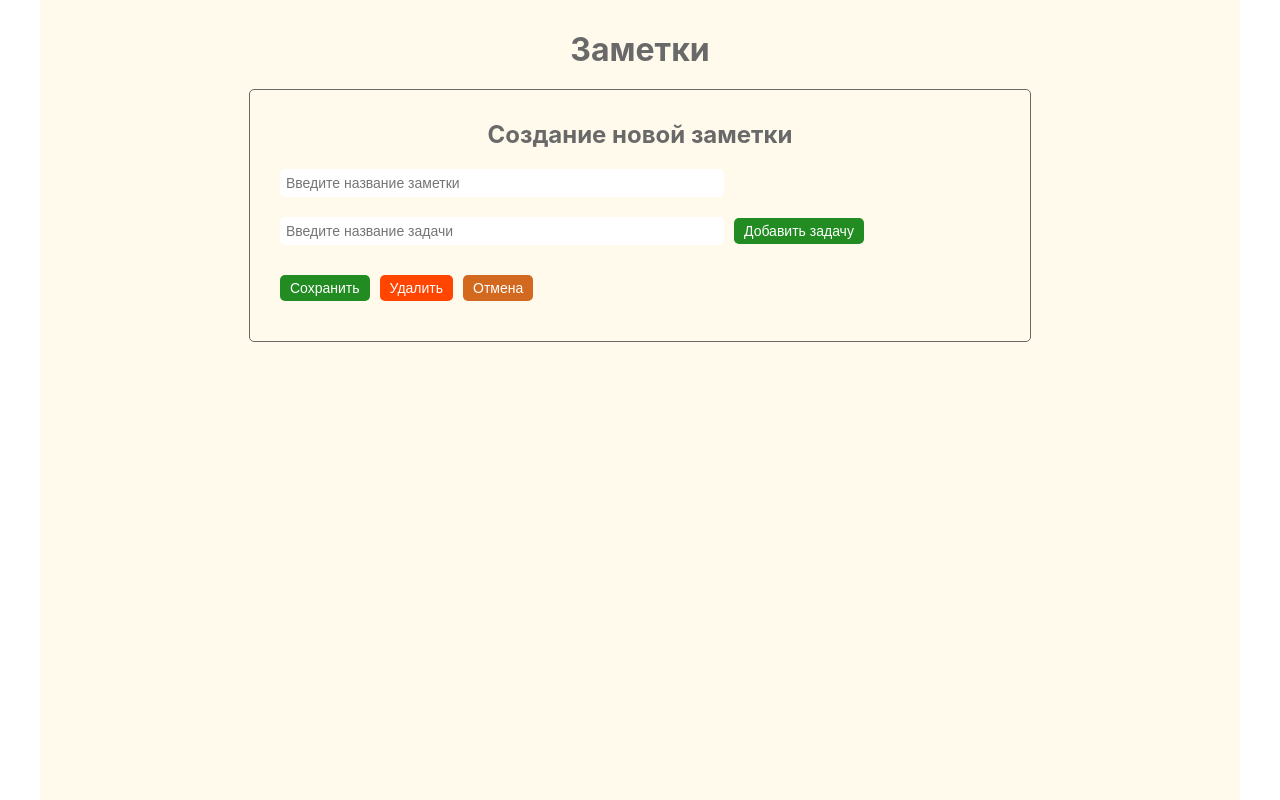
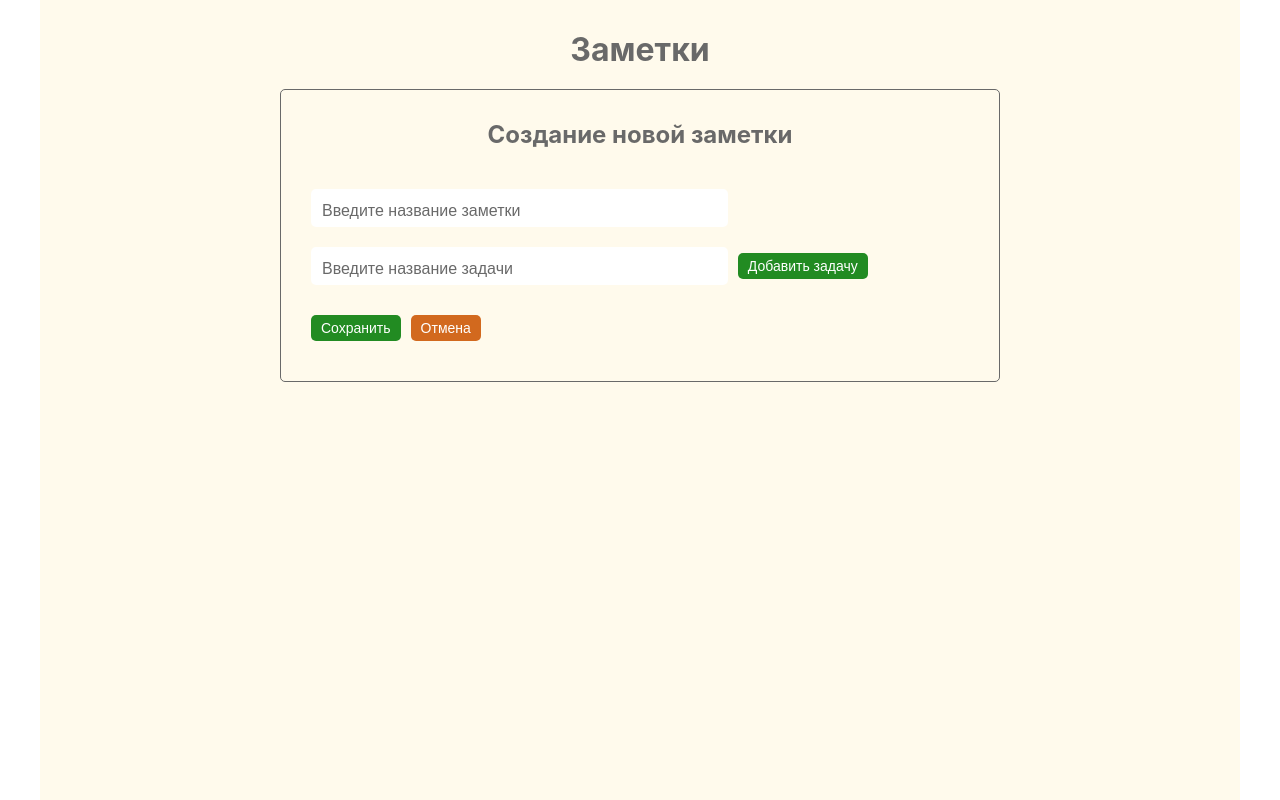
Before and after one commit to SDen4/notes__react_ts, a React (Create React App) app: page / in a window 1280 px wide. Both pictures are taken after a click on the button "Создать заметку". Built offline with nearby package versions, Linux system fonts and the light colour scheme.

Commit message:
correct styles

```diff
--- a/src/components/AddNote/AddNote.module.scss
+++ b/src/components/AddNote/AddNote.module.scss
@@ -7,6 +7,10 @@
   padding: 30px 30px 40px;
   border: 1px solid #696969;
   border-radius: 5px;
+
+  -webkit-box-sizing: border-box;
+  -moz-box-sizing: border-box;
+  box-sizing: border-box;
 
   & h2 {
     color: #696969;
@@ -24,7 +28,7 @@
   display: flex;
   align-items: center;
   width: 100%;
-  margin-bottom: 20px;
+  margin: 20px 0;
 
   &:last-child {
     margin-bottom: 0;
@@ -36,14 +40,20 @@
     border-radius: 5px;
     height: 26px;
     width: 60%;
-    padding: 0 5px;
+    padding: 5px 10px;
     margin-right: 10px;
-    font-size: 14px;
+    font-size: 1.5rem;
     transition: 0.3s;
+    color: #696969;
 
     &:hover {
       border: 1px solid #cd853f;
     }
+  }
+
+  & input::placeholder {
+    font-size: 16px;
+    color: #696969;
   }
 }
 
@@ -96,3 +106,7 @@
   display: flex;
   flex-direction: column;
 }
+
+.input_warning {
+  border: 2px solid #ff6347;
+}
--- a/src/components/AddNote/AddNote.tsx
+++ b/src/components/AddNote/AddNote.tsx
@@ -1,8 +1,6 @@
 import React, { useState } from 'react';
 import { connect } from 'react-redux';
 import { createNote, editNote } from '../../redux/actions';
-
-// import { EDIT_NOTE, DEL_NOTE } from '../../redux/types';
 
 import Task from '../Task/Task';
 
@@ -11,6 +9,7 @@ import styles from './AddNote.module.scss';
 interface IProps {
   createNote: any;
   editNote: any;
+  cancelNote: any;
   editData?: { editId: string; editTitle: string; editTasks: any };
   editClear: any;
 }
@@ -18,6 +17,7 @@ interface IProps {
 const AddNote: React.FC<IProps> = ({
   createNote,
   editNote,
+  cancelNote,
   editData,
   editClear,
 }) => {
@@ -84,12 +84,14 @@ const AddNote: React.FC<IProps> = ({
       editNote(newNote);
 
       //Очистить editData
-      //
-      //
       editClear();
     } else {
       createNote(newNote);
     }
+  };
+
+  const cancelSaveHandler = () => {
+    cancelNote();
   };
 
   return (
@@ -133,15 +135,9 @@ const AddNote: React.FC<IProps> = ({
           </button>
 
           <button
-            type="button"
-            className={`${styles.button} ${styles.button_del}`}
-          >
-            Удалить
-          </button>
-
-          <button
             type="reset"
             className={`${styles.button} ${styles.button_cancel}`}
+            onClick={cancelSaveHandler}
           >
             Отмена
           </button>
--- a/src/components/App/App.tsx
+++ b/src/components/App/App.tsx
@@ -1,6 +1,6 @@
 import React, { useState } from 'react';
 import { connect, useDispatch } from 'react-redux';
-import { newNote, editNote } from '../../redux/actions';
+import { newNote, editNote, cancelNote } from '../../redux/actions';
 
 import { DEL_NOTE } from '../../redux/types';
 
@@ -14,9 +14,10 @@ interface IProps {
   save: boolean;
   newNote: any;
   editNote: any;
+  cancelNote: any;
 }
 
-const App: React.FC<IProps> = ({ save, newNote, editNote }) => {
+const App: React.FC<IProps> = ({ save, newNote, editNote, cancelNote }) => {
   const addNoteFlag = save;
   const dispatch = useDispatch();
   const [modalDelNote, setModalDelNote] = useState(false);
@@ -83,7 +84,13 @@ const App: React.FC<IProps> = ({ save, newNote, editNote }) => {
         </>
       )}
 
-      {addNoteFlag && <AddNote editData={editDataArr} editClear={editClear} />}
+      {addNoteFlag && (
+        <AddNote
+          editData={editDataArr}
+          editClear={editClear}
+          cancelNote={cancelNote}
+        />
+      )}
       {modalDelNote && <DelNoteModal onModal={onModal} />}
     </div>
   );
@@ -99,6 +106,7 @@ const mapStateToPtops = (state: any) => {
 const mapDispatchToProps = {
   newNote,
   editNote,
+  cancelNote,
 };
 
 export default connect(mapStateToPtops, mapDispatchToProps)(App);
--- a/src/components/DelNoteModal/DelNoteModal.module.scss
+++ b/src/components/DelNoteModal/DelNoteModal.module.scss
@@ -8,6 +8,10 @@
   display: flex;
   justify-content: center;
   align-items: center;
+
+  -webkit-box-sizing: border-box;
+  -moz-box-sizing: border-box;
+  box-sizing: border-box;
 }
 
 .modal {
--- a/src/components/Note/Note.module.scss
+++ b/src/components/Note/Note.module.scss
@@ -29,6 +29,24 @@
   align-items: center;
   justify-content: space-between;
   width: 100%;
+  margin-bottom: 10px;
+  padding: 0 10px 10px;
+  position: relative;
+
+  -webkit-box-sizing: border-box;
+  -moz-box-sizing: border-box;
+  box-sizing: border-box;
+
+  &::after {
+    content: '';
+    display: block;
+    width: 100%;
+    height: 1px;
+    background-color: #d1d0d0;
+    position: absolute;
+    left: 0;
+    bottom: 0;
+  }
 }
 
 .noteTitle {
--- a/src/components/NotesList/NotesList.module.scss
+++ b/src/components/NotesList/NotesList.module.scss
@@ -5,6 +5,10 @@
   align-items: center;
   width: 90%;
   margin-bottom: 20px;
+
+  -webkit-box-sizing: border-box;
+  -moz-box-sizing: border-box;
+  box-sizing: border-box;
 }
 
 .noList {
--- a/src/components/NotesList/NotesList.tsx
+++ b/src/components/NotesList/NotesList.tsx
@@ -22,16 +22,19 @@ const NotesList: React.FC<IProps> = ({ notes, onRemove, onEdit }) => {
     );
   }
 
-  return notes.map((note: any) => (
-    <Note
-      noteTitle={note.noteTitle}
-      noteTasks={note.tasks}
-      noteId={note.id}
-      key={note.id}
-      onRemove={onRemove}
-      onEdit={onEdit}
-    />
-  ));
+  return notes.map((note: any) => {
+    const { noteTitle, tasks, id } = note;
+    return (
+      <Note
+        key={id}
+        noteTitle={noteTitle}
+        noteTasks={tasks}
+        noteId={id}
+        onRemove={onRemove}
+        onEdit={onEdit}
+      />
+    );
+  });
 };
 
 const mapStateToPtops = (state: any) => {
--- a/src/components/Task/Task.module.scss
+++ b/src/components/Task/Task.module.scss
@@ -10,6 +10,10 @@
   margin-bottom: 3px;
   transition: 0.3s;
 
+  -webkit-box-sizing: border-box;
+  -moz-box-sizing: border-box;
+  box-sizing: border-box;
+
   &:hover {
     border: 1px solid #cd853f;
   }
@@ -18,15 +22,11 @@
     margin-bottom: 0;
   }
 
-  &:first-child {
-    margin-top: 10px;
-  }
-
   & input {
     margin: 0 10px 0 0;
   }
 
-  & h3 {
+  & h4 {
     color: #696969;
   }
 }
@@ -35,6 +35,7 @@
   display: flex;
   align-items: center;
   justify-content: flex-start;
+  padding-left: 20px;
 }
 
 .button {
--- a/src/components/Task/Task.tsx
+++ b/src/components/Task/Task.tsx
@@ -8,23 +8,23 @@ interface IProps {
 }
 
 const Task: React.FC<IProps> = ({ taskName, taskId }) => {
-  const deleteTaskHandler = () => {
-    console.log('task Id', taskId);
-  };
+  // const deleteTaskHandler = () => {
+  //   console.log('task Id', taskId);
+  // };
 
   return (
     <div className={styles.component}>
       <div className={styles.title_wrapper}>
         <input type="checkbox" />
-        <h3>{taskName}</h3>
+        <h4>{taskName}</h4>
       </div>
-      <button
+      {/* <button
         type="button"
         className={`${styles.button} ${styles.button_del}`}
         onClick={deleteTaskHandler}
       >
         Удалить
-      </button>
+      </button> */}
     </div>
   );
 };
--- a/src/redux/actions.ts
+++ b/src/redux/actions.ts
@@ -1,4 +1,10 @@
-import { CREATE_NOTE, NEW_NOTE, DEL_NOTE, EDIT_NOTE } from './types';
+import {
+  CREATE_NOTE,
+  NEW_NOTE,
+  DEL_NOTE,
+  EDIT_NOTE,
+  CANCEL_NOTE,
+} from './types';
 
 export function createNote(note: any) {
   return {
@@ -27,3 +33,9 @@ export function editNote(note: any) {
     payload: note,
   };
 }
+
+export function cancelNote() {
+  return {
+    type: CANCEL_NOTE,
+  };
+}
--- a/src/redux/notesListReducer.ts
+++ b/src/redux/notesListReducer.ts
@@ -1,4 +1,10 @@
-import { CREATE_NOTE, NEW_NOTE, DEL_NOTE, EDIT_NOTE } from './types';
+import {
+  CREATE_NOTE,
+  NEW_NOTE,
+  DEL_NOTE,
+  EDIT_NOTE,
+  CANCEL_NOTE,
+} from './types';
 
 const initialState: any = {
   notes: [],
@@ -31,6 +37,11 @@ export const notesReducer = (state = initialState, action: any) => {
         ),
         save: false,
       };
+    case CANCEL_NOTE:
+      return {
+        ...state,
+        save: false,
+      };
     default:
       return state;
   }
--- a/src/redux/types.ts
+++ b/src/redux/types.ts
@@ -2,3 +2,4 @@ export const CREATE_NOTE = 'CREATE_NOTE';
 export const NEW_NOTE = 'NEW_NOTE';
 export const DEL_NOTE = 'DEL_NOTE';
 export const EDIT_NOTE = 'EDIT_NOTE';
+export const CANCEL_NOTE = 'CANCEL_NOTE';
```
